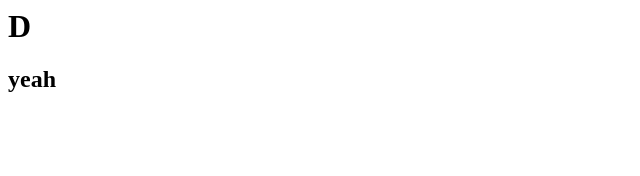
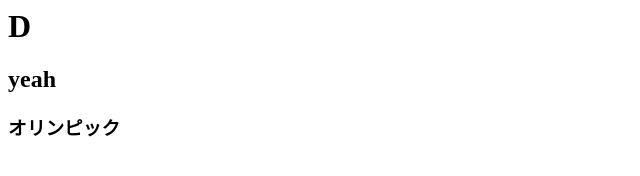
Before and after one commit to opst-D-Take/test-site, a plain HTML site: page index.html in a window 1280 px wide. Shown: the whole page, without its empty margins (0-640 px from the left). Drawn offline with Linux system fonts and the light colour scheme.

Commit message:
オリンピック文言追加
追加

```diff
--- a/index.html
+++ b/index.html
@@ -7,5 +7,6 @@ D
 <body>
 <h1>D</h1>
 <h2>yeah<h2>
+<h3>オリンピック</h3>
 </body>
 </html>
```
